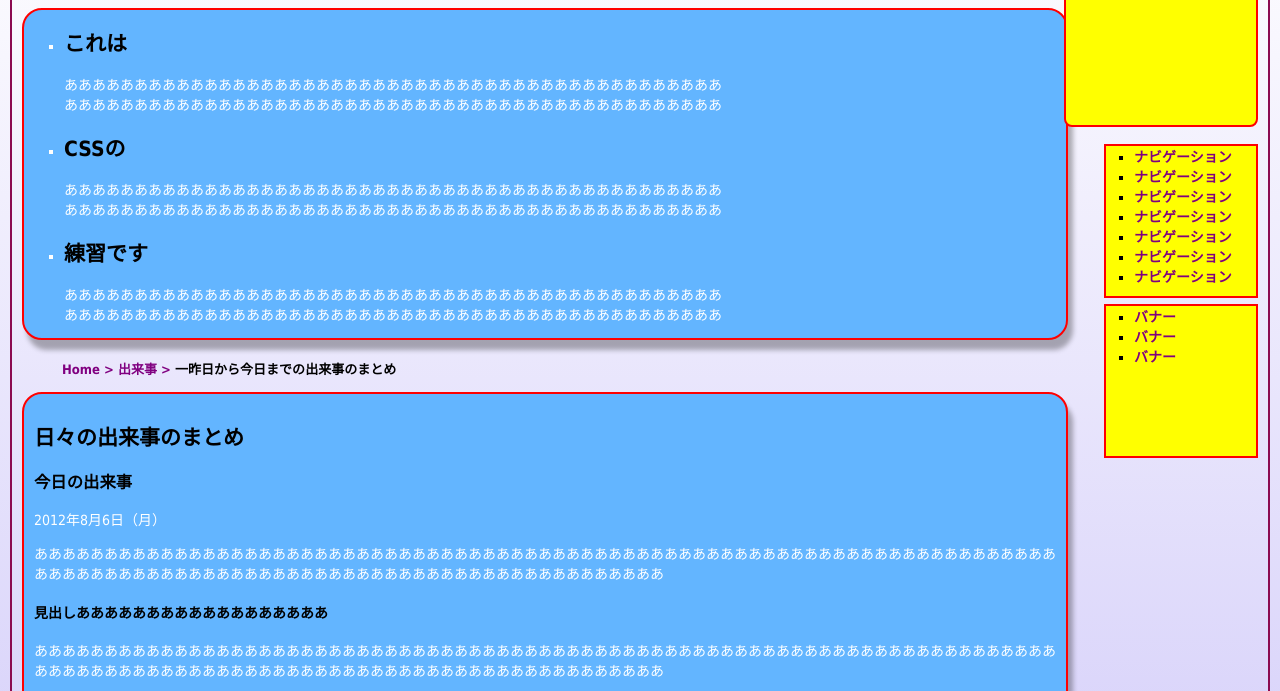
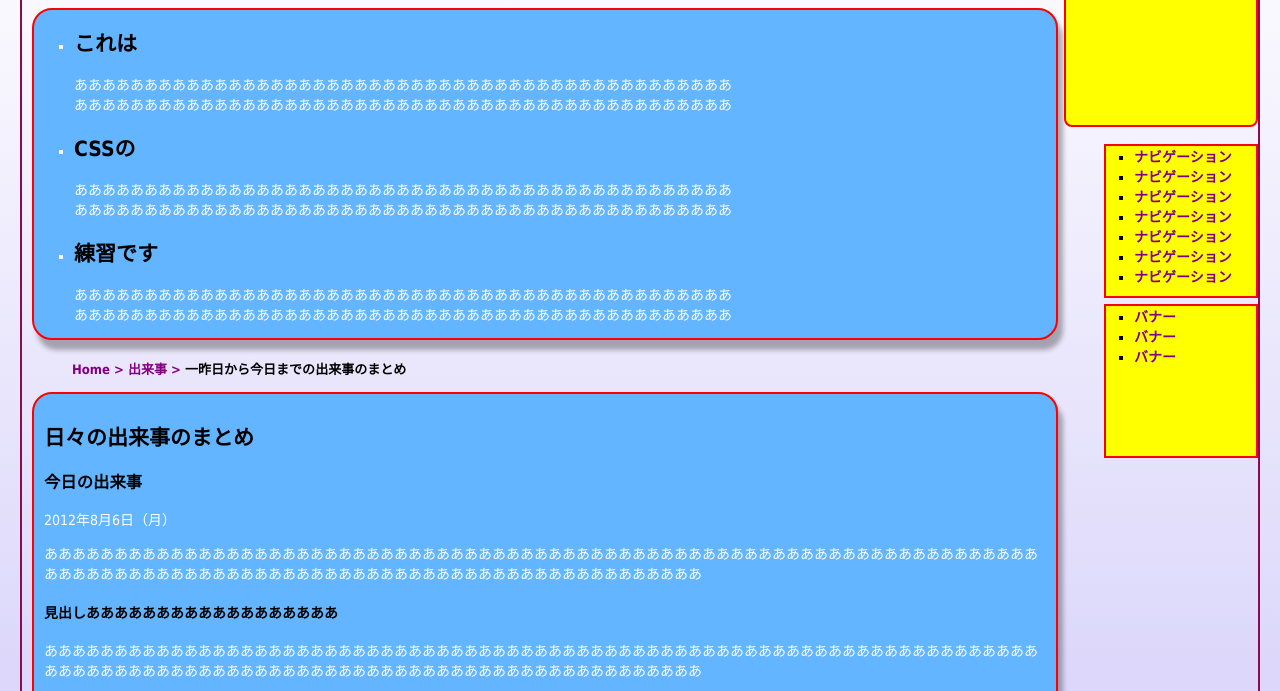
Before and after one commit to ChonMeng-WONG/fjord-practice, a plain HTML site: page index.html in a window 1280 px wide. Shown: the part 126-817 px from the top of the page. Drawn offline with Linux system fonts and the light colour scheme.

Commit message:
hi, I am trying

```diff
--- a/style.css
+++ b/style.css
@@ -1,5 +1,5 @@
 body {
-	margin: 0px 10px 0px 10px;
+	margin: 0px 20px 0px 20px;
 	background:-webkit-linear-gradient(white,rgb(123,104,238));
 }
 
```
